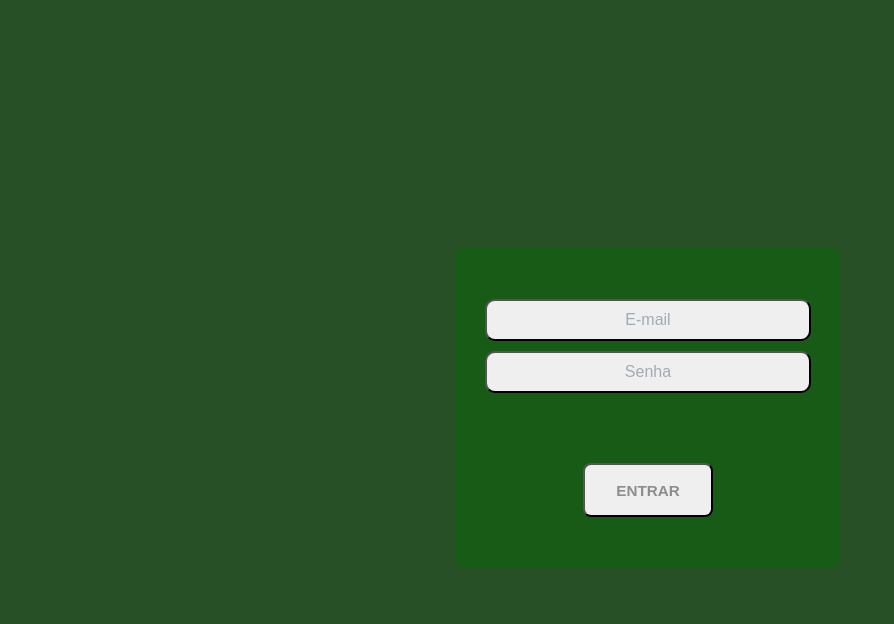
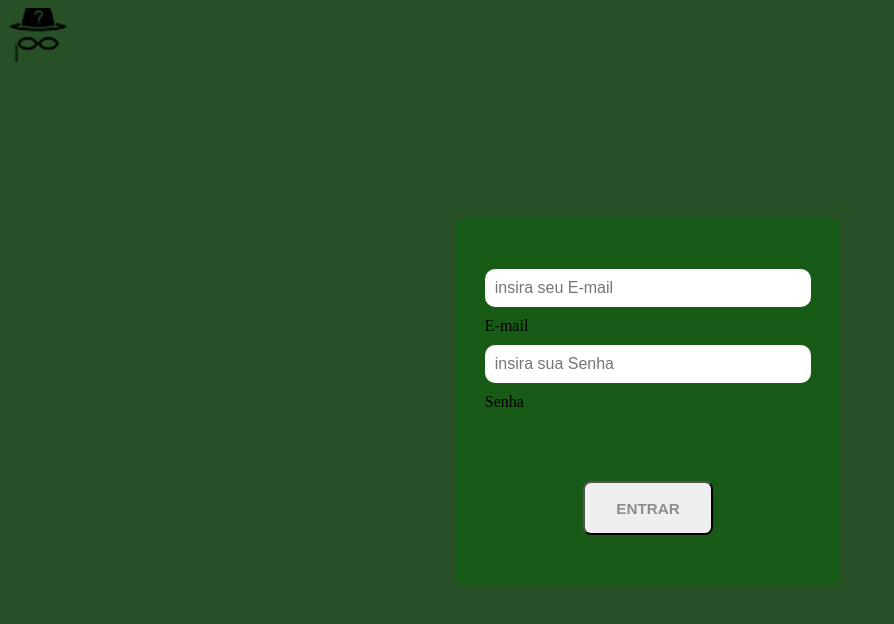
Before and after one commit to nicolas-ventura/rapnation, a plain HTML site: page codigo/src/pages/login/index.html in a window 1280 px wide. Shown: the whole page, without its empty margins (0-894 px from the left). Drawn offline with Linux system fonts and the light colour scheme.

Commit message:
alexandre de morais

```diff
--- a/codigo/src/pages/login/index.css
+++ b/codigo/src/pages/login/index.css
@@ -3,12 +3,21 @@
 body {
     background-color: #275027;
     display: flex;
-    justify-content: center;
     align-items: center;
     width: 100vw;
     height: 100vh;
+    flex-direction: column;
 
+.image {
+    width: 100vw;
+    height: 50px;
 
+    img{
+        width: 60px;
+
+    }
+
+};
 
 .login {
 
@@ -17,11 +26,11 @@ body {
     justify-content: center;
     align-items: center;
     width:30vw;
-    height: 40vh;
+    height: 46vh;
     border-radius: 8px;
     flex-direction: column;
     gap: 70px;
-
+    margin-top: 160px;
     .entrar {
 
         width: 130px;
@@ -37,11 +46,12 @@ body {
         gap: 10px;
         width: 85%;
 
-        button {
+        input {
             padding: 10px;
             border-radius:  10px;
             font-size: medium;
-            color: rgb(162, 171, 179)
+            color: rgb(162, 171, 179);
+            border: none
         }
     }
 
--- a/codigo/src/pages/login/index.html
+++ b/codigo/src/pages/login/index.html
@@ -10,10 +10,16 @@
 
 <body>
 
+    <div class="image">
+        <img src="../../image/anonymity_17458230 2.png" alt="">
+
+    </div>
+
+
     <div class="login">
 
-        <div class="E-mail"> <button>E-mail</button>
-            <button>Senha</button> </div>
+        <div class="E-mail"> <input type="text" placeholder="insira seu E-mail">E-mail</input>
+            <input type="text" placeholder="insira sua Senha">Senha</input> </div>
 
         <div>
             <button class="entrar">  <h3>ENTRAR</h3> </button>
```
Also changed, not shown: codigo/src/image/anonymity_17458230 2.png (added).
